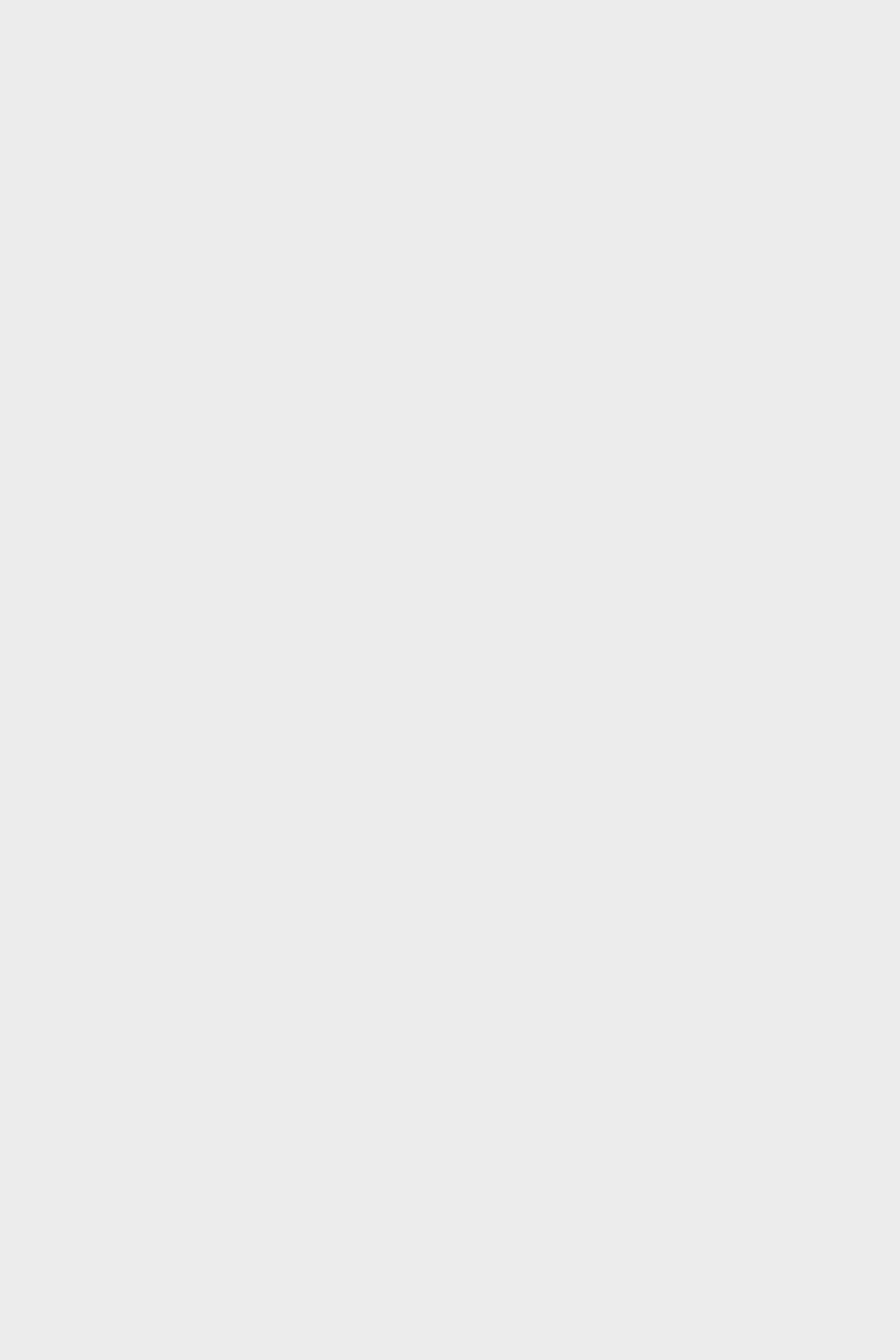
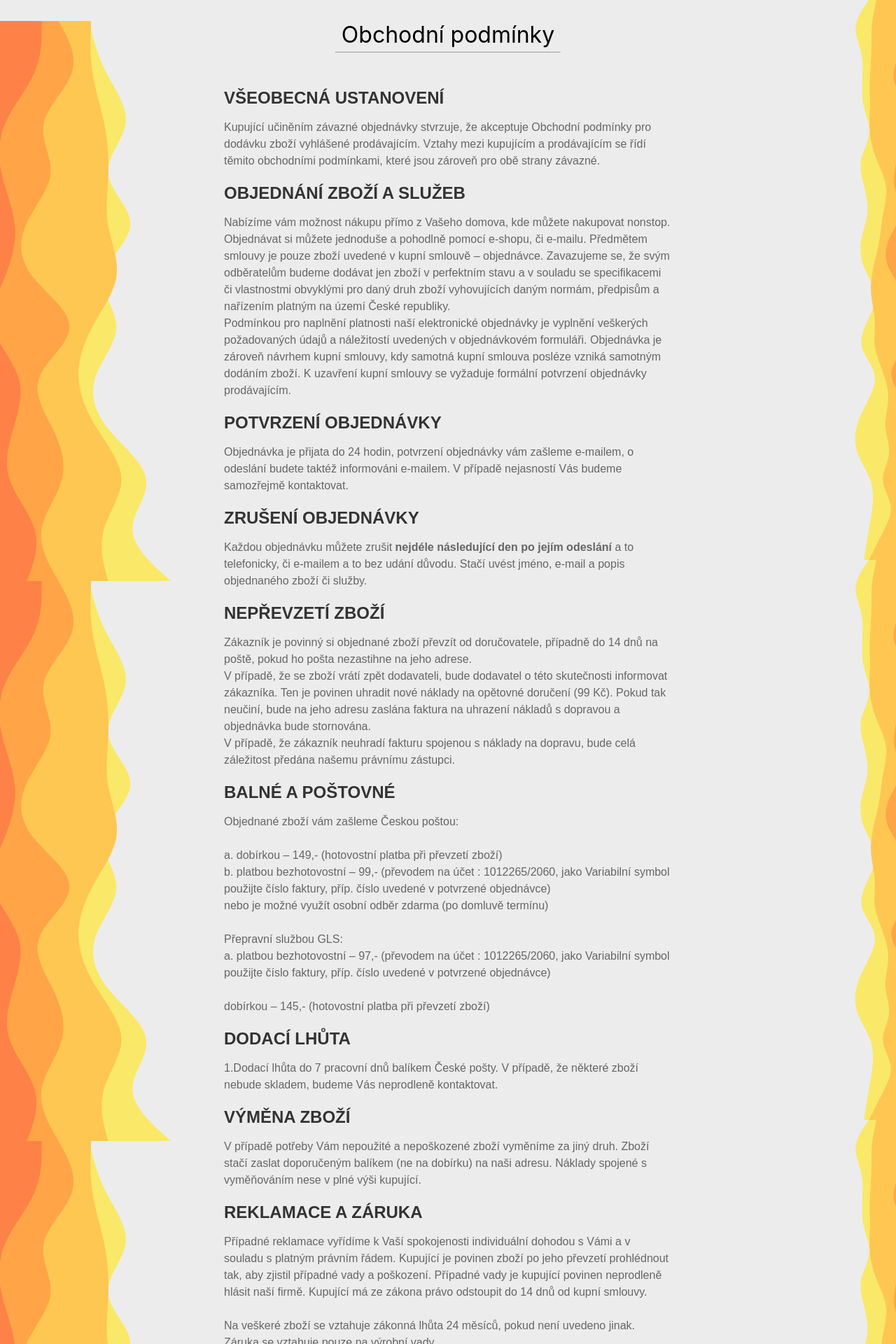
Before and after one commit to Svancik/gazar, a React (Create React App) app: page /termsandconditions in a window 1280 px wide. Before the commit this address had no page. Shown: the top 1920 px of the page at 70% size. Before the commit the page ends 800 px from the top, so only its background shows below. Built offline with nearby package versions, Linux system fonts and the light colour scheme.

Commit message:
termsandconditions

```diff
--- a/src/App.jsx
+++ b/src/App.jsx
@@ -3,6 +3,7 @@ import "./App.scss";
 import Home from "./pages/Home/Home";
 import { ProductDetail } from "./pages/ProductDetail/ProductDetail";
 import { Products } from "./pages/Products/Products";
+import { TermsAndConditions } from "./pages/TermsAndConditions/TermsAndConditions";
 
 function App() {
   return (
@@ -10,8 +11,9 @@ function App() {
       <BrowserRouter>
         <Routes>
           <Route exact path="/" element={<Home />} />
-          <Route path="products" element={<Products />} />
+          <Route path="/products" element={<Products />} />
           <Route path="/product/:id" element={<ProductDetail />} />
+          <Route path="/termsandconditions" element={<TermsAndConditions />} />
         </Routes>
       </BrowserRouter>
     </div>
--- a/src/components/navbar/Navbar.jsx
+++ b/src/components/navbar/Navbar.jsx
@@ -73,7 +73,9 @@ export const Navbar = () => {
             </Link>
           </div>
           <div className="headerItem">
-            <span>Obchodní podmínky</span>
+            <Link className="link" to="/termsandconditions">
+              <span>Obchodní podmínky</span>
+            </Link>
           </div>
           <div className="headerItem">
             <span>Jak nakupovat</span>
--- a/src/components/productItemDetails/ProductItemDetails.jsx
+++ b/src/components/productItemDetails/ProductItemDetails.jsx
@@ -43,6 +43,11 @@ export const ProductItemDetails = ({ product }) => {
               <b>Dostupnost:</b> ihned
             </span>
 
+            <button className="productItemDetailsButton">
+              {" "}
+              Odeslat poptávku{" "}
+            </button>
+
             {product.datasheet && (
               <div className="table-container">
                 <table className="custom-table">
--- a/src/components/productItemDetails/productItemDetails.scss
+++ b/src/components/productItemDetails/productItemDetails.scss
@@ -66,6 +66,18 @@
                 display: flex;
                 flex-direction: column;
                 margin-top: -20px;
+
+                .productItemDetailsButton{
+                    width: max-content;
+                    margin-top: 20px;
+                    padding: 5px 10px;
+                    background-color: #24a0ed;
+                    color: white;
+                    font-weight: 500;
+                    border-radius: 5px;
+                    border: 2px solid black;
+                    cursor: pointer;
+                }
 
                 h2{
                     display: block;
@@ -144,7 +156,7 @@
 
         .similiarProducts{
             margin-left: 100px;
-            max-width: 800px;
+            max-width: 900px;
             max-height: 800px; /* Set a fixed height for the container */
       overflow: auto; /* Enable scrolling */
             h3{
--- /dev/null
+++ b/src/components/termsAndConditionsInfo/TermsAndConditionsInfo.jsx
@@ -0,0 +1,169 @@
+import React from "react";
+import "./termsAndConditionsInfo.scss";
+
+export const TermsAndConditionsInfo = () => {
+  return (
+    <div className="termsAndConditionsInfoWrapper">
+      <h1>Obchodní podmínky</h1>
+      <hr />
+      <div className="terms-container">
+        <section className="section">
+          <h2 className="section-heading">VŠEOBECNÁ USTANOVENÍ</h2>
+          <p>
+            Kupující učiněním závazné objednávky stvrzuje, že akceptuje Obchodní
+            podmínky pro dodávku zboží vyhlášené prodávajícím. Vztahy mezi
+            kupujícím a prodávajícím se řídí těmito obchodními podmínkami, které
+            jsou zároveň pro obě strany závazné.
+          </p>
+        </section>
+
+        <section className="section">
+          <h2 className="section-heading">OBJEDNÁNÍ ZBOŽÍ A SLUŽEB</h2>
+          <p>
+            Nabízíme vám možnost nákupu přímo z Vašeho domova, kde můžete
+            nakupovat nonstop. Objednávat si můžete jednoduše a pohodlně pomocí
+            e-shopu, či e-mailu. Předmětem smlouvy je pouze zboží uvedené v
+            kupní smlouvě – objednávce. Zavazujeme se, že svým odběratelům
+            budeme dodávat jen zboží v perfektním stavu a v souladu se
+            specifikacemi či vlastnostmi obvyklými pro daný druh zboží
+            vyhovujících daným normám, předpisům a nařízením platným na území
+            České republiky. <br></br>Podmínkou pro naplnění platnosti naší
+            elektronické objednávky je vyplnění veškerých požadovaných údajů a
+            náležitostí uvedených v objednávkovém formuláři. Objednávka je
+            zároveň návrhem kupní smlouvy, kdy samotná kupní smlouva posléze
+            vzniká samotným dodáním zboží. K uzavření kupní smlouvy se vyžaduje
+            formální potvrzení objednávky prodávajícím.
+          </p>
+        </section>
+
+        <section className="section">
+          <h2 className="section-heading">POTVRZENÍ OBJEDNÁVKY</h2>
+          <p>
+            Objednávka je přijata do 24 hodin, potvrzení objednávky vám zašleme
+            e-mailem, o odeslání budete taktéž informováni e-mailem. V případě
+            nejasností Vás budeme samozřejmě kontaktovat.
+          </p>
+        </section>
+
+        <section className="section">
+          <h2 className="section-heading">ZRUŠENÍ OBJEDNÁVKY</h2>
+          <p>
+            Každou objednávku můžete zrušit{" "}
+            <b>nejdéle následující den po jejím odeslání</b> a to telefonicky,
+            či e-mailem a to bez udání důvodu. Stačí uvést jméno, e-mail a popis
+            objednaného zboží či služby.
+          </p>
+        </section>
+
+        <section className="section">
+          <h2 className="section-heading">NEPŘEVZETÍ ZBOŽÍ</h2>
+          <p>
+            Zákazník je povinný si objednané zboží převzít od doručovatele,
+            případně do 14 dnů na poště, pokud ho pošta nezastihne na jeho
+            adrese. <br></br> V případě, že se zboží vrátí zpět dodavateli, bude
+            dodavatel o této skutečnosti informovat zákazníka. Ten je povinen
+            uhradit nové náklady na opětovné doručení (99 Kč). Pokud tak
+            neučiní, bude na jeho adresu zaslána faktura na uhrazení nákladů s
+            dopravou a objednávka bude stornována.<br></br> V případě, že
+            zákazník neuhradí fakturu spojenou s náklady na dopravu, bude celá
+            záležitost předána našemu právnímu zástupci.
+          </p>
+        </section>
+
+        <section className="section">
+          <h2 className="section-heading">BALNÉ A POŠTOVNÉ</h2>
+          <p>
+            Objednané zboží vám zašleme Českou poštou:
+            <br />
+            <br />
+            a. dobírkou – 149,- (hotovostní platba při převzetí zboží)
+            <br />
+            b. platbou bezhotovostní – 99,- (převodem na účet : 1012265/2060,
+            jako Variabilní symbol použijte číslo faktury, příp. číslo uvedené v
+            potvrzené objednávce)
+            <br />
+            nebo je možné využít osobní odběr zdarma (po domluvě termínu)
+            <br />
+            <br />
+            Přepravní službou GLS:
+            <br />
+            a. platbou bezhotovostní – 97,- (převodem na účet : 1012265/2060,
+            jako Variabilní symbol použijte číslo faktury, příp. číslo uvedené v
+            potvrzené objednávce)
+            <br />
+            <br />
+            dobírkou – 145,- (hotovostní platba při převzetí zboží)
+          </p>
+        </section>
+
+        <section className="section">
+          <h2 className="section-heading">DODACÍ LHŮTA</h2>
+          <p>
+            1.Dodací lhůta do 7 pracovní dnů balíkem České pošty. V případě, že
+            některé zboží nebude skladem, budeme Vás neprodleně kontaktovat.
+          </p>
+        </section>
+
+        <section className="section">
+          <h2 className="section-heading">VÝMĚNA ZBOŽÍ</h2>
+          <p>
+            V případě potřeby Vám nepoužité a nepoškozené zboží vyměníme za jiný
+            druh. Zboží stačí zaslat doporučeným balíkem (ne na dobírku) na naši
+            adresu. Náklady spojené s vyměňováním nese v plné výši kupující.
+          </p>
+        </section>
+
+        <section className="section">
+          <h2 className="section-heading">REKLAMACE A ZÁRUKA</h2>
+          <p>
+            <>
+              Případné reklamace vyřídíme k Vaší spokojenosti individuální
+              dohodou s Vámi a v souladu s platným právním řádem. Kupující je
+              povinen zboží po jeho převzetí prohlédnout tak, aby zjistil
+              případné vady a poškození. Případné vady je kupující povinen
+              neprodleně hlásit naší firmě. Kupující má ze zákona právo
+              odstoupit do 14 dnů od kupní smlouvy.
+              <br />
+              <br />
+              Na veškeré zboží se vztahuje zákonná lhůta 24 měsíců, pokud není
+              uvedeno jinak. Záruka se vztahuje pouze na výrobní vady.
+              <br />
+              <br />
+              Záruka se nevztahuje na:
+              <br />
+              a) vady vzniklé běžným používáním
+              <br />
+              b) nesprávným použitím výrobku
+              <br />
+              c) nesprávným skladováním
+              <br />
+              <br />
+              Postup při reklamaci:
+              <br />
+              1) informujte nás o reklamaci e-mailem, či písemně
+              <br />
+              2) zboží zašlete jako doporučený balík (ne na dobírku) na naši
+              adresu
+              <br />
+              3) do zásilky uveďte důvod reklamace, vaši adresu
+              <br />
+              4) doklad o nabytí reklamovaného zboží v našem obchodě
+              <br />
+              <br />
+              Vaši reklamaci vyřídíme co nejrychleji, nejpozději do 30 dnů od
+              jejího vzniku, tedy převzetí zboží naší firmou.
+              <br />
+              <br />
+              Zákony a předpisy:
+              <br />
+              - zák. č. 455/1991 Sb., o živnostenském podnikání
+              <br />- zák. č. 101/2000 Sb. o ochraně osobních údajů
+            </>
+          </p>
+        </section>
+
+        {/* Repeat similar structures for other sections */}
+      </div>
+    </div>
+  );
+};
--- /dev/null
+++ b/src/components/termsAndConditionsInfo/termsAndConditionsInfo.scss
@@ -0,0 +1,40 @@
+.termsAndConditionsInfoWrapper{
+    width: 50%;
+    margin: auto;
+    padding-bottom: 70px;
+
+    h1{
+        margin: auto;
+        font-weight: 400;
+margin-top: 30px;
+       text-align: center;
+
+    }
+    hr{
+        width: 50%;
+        margin-bottom: 50px;
+        margin-top: 5px;
+    }
+
+    .terms-container {
+        font-family: 'Arial', sans-serif;
+        max-width: 800px;
+        margin: 0 auto;
+      }
+
+      .section {
+        margin-bottom: 20px;
+
+        .section-heading {
+          color: #333;
+          font-size: 1.5rem;
+          margin-bottom: 10px;
+        }
+
+        p {
+          color: #666;
+          line-height: 1.5;
+        }
+      }
+
+}
--- /dev/null
+++ b/src/pages/TermsAndConditions/TermsAndConditions.jsx
@@ -0,0 +1,13 @@
+import React from "react";
+import "./termsAndConditions.scss";
+import { Navbar } from "../../components/navbar/Navbar";
+import { TermsAndConditionsInfo } from "../../components/termsAndConditionsInfo/TermsAndConditionsInfo";
+
+export const TermsAndConditions = () => {
+  return (
+    <div className="termsAndConditionsWrapper">
+      <Navbar />
+      <TermsAndConditionsInfo />
+    </div>
+  );
+};
--- /dev/null
+++ b/src/pages/TermsAndConditions/termsAndConditions.scss
@@ -0,0 +1,7 @@
+.termsAndConditionsWrapper{
+    background-attachment: fixed;
+    background-size: cover;
+    background-image: url("../../media/termsandconditionsBG-left.svg");
+    height: max-content;
+    margin-bottom: -20px;
+}
```
Also changed, not shown: src/media/termsandconditionsBG-left.svg (added).
